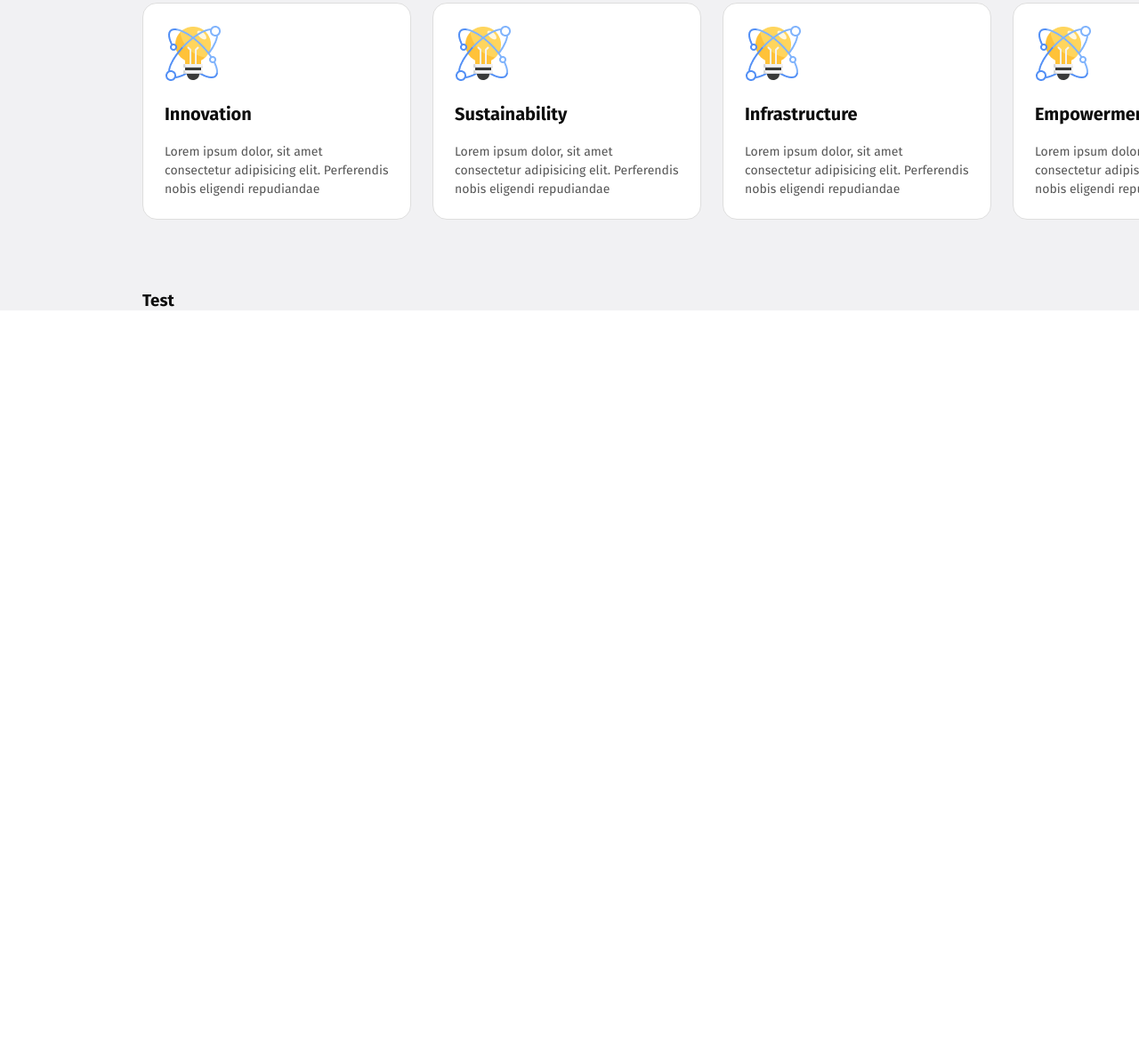
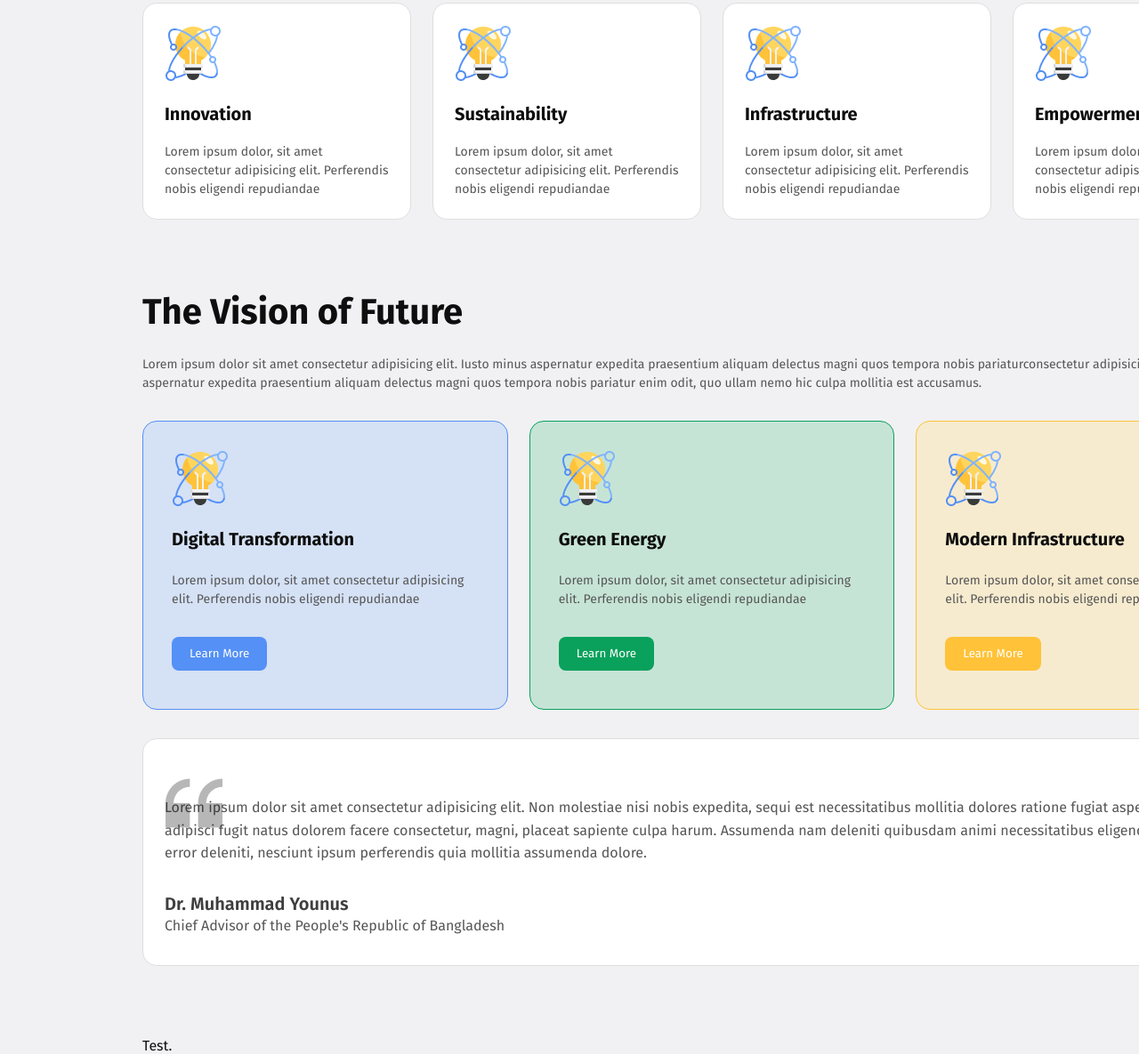
Before and after one commit to Jakirhossain80/assignment-one-706, a plain HTML site: page index.html in a window 1280 px wide. Shown: the part 817-2002 px from the top of the page at 89% size. Before the commit the page ends 1166 px from the top, so only its background shows below. Drawn offline with Linux system fonts and the light colour scheme.

Commit message:
Vision section has completed

```diff
--- a/index.html
+++ b/index.html
@@ -88,9 +88,55 @@
         </div>
 
 
+        <div class="visionOne">
+            <h2>The Vision of Future</h2>
+
+            <p>Lorem ipsum dolor sit amet consectetur adipisicing elit. Iusto minus aspernatur expedita praesentium aliquam delectus magni quos tempora nobis pariaturconsectetur adipisicing elit. Iusto minus aspernatur expedita praesentium aliquam delectus magni quos tempora nobis pariatur  enim odit, quo ullam nemo hic culpa mollitia est accusamus.</p>
+
+            <div class="visionTwo">
+
+                <div class="visionThree firstDiv">
+                    <img src="assets/card-icon.png" alt="card-image">
+                    <h3>Digital Transformation</h3>
+                    <p>Lorem ipsum dolor, sit amet consectetur adipisicing elit. Perferendis nobis eligendi repudiandae</p>
+                    <button>Learn More</button>
+                </div>
+
+                <div class="visionThree secondDiv">
+                    <img src="assets/card-icon.png" alt="card-image">
+                    <h3>Green Energy</h3>
+                    <p>Lorem ipsum dolor, sit amet consectetur adipisicing elit. Perferendis nobis eligendi repudiandae</p>
+                    <button>Learn More</button>
+                </div>
+
+                <div class="visionThree thirdDiv">
+                    <img src="assets/card-icon.png" alt="card-image">
+                    <h3>Modern Infrastructure</h3>
+                    <p>Lorem ipsum dolor, sit amet consectetur adipisicing elit. Perferendis nobis eligendi repudiandae</p>
+                    <button>Learn More</button>
+                </div>
+
+            </div>
+
+            <div class="about">
+                <p>Lorem ipsum dolor sit amet consectetur adipisicing elit. Non molestiae nisi nobis expedita, sequi est necessitatibus mollitia dolores ratione fugiat asperiores earum adipisci fugit natus dolorem facere consectetur, magni, placeat sapiente culpa harum. Assumenda nam deleniti quibusdam animi necessitatibus eligendi odio! Optio nisi error deleniti, nesciunt ipsum perferendis quia mollitia assumenda dolore.</p>
+
+                <h3>Dr. Muhammad Younus</h3>
+                <h6>Chief Advisor of the People's Republic of Bangladesh</h6>
+
+                <img src="assets/quote-bg.png" alt="quote-image">
+            </div>
+
+
+
+        </div>
+
+
+
         <div>
-            <h3>Test</h3>
+            Test.
         </div>
+
 
 
        </main>
--- a/style.css
+++ b/style.css
@@ -130,3 +130,145 @@
     line-height:1.5;
     color: #565656;
 }
+
+
+.visionOne h2{
+    font-weight: bold;
+    font-size: 40px;
+}
+
+.visionOne p{
+
+    margin: 24px 0 32px 0;
+    font-size: 14px;
+    font-weight: 400;
+    line-height:1.5;
+    color: #565656;
+
+}
+
+.visionTwo{
+    margin: 32px 0;
+    display: flex;
+    justify-content: space-between;
+    align-items: center;
+}
+
+.visionThree{
+
+    width: 410.67px;
+    height: 325px;
+    border-radius: 16px;
+    padding: 32px;
+
+
+}
+
+.firstDiv{
+    background-color: #d5e1f5;
+    border: 1px solid #5490F5;
+
+}
+
+.secondDiv{
+    background-color: #C6E4D6;
+    border: 1px solid #09A15C;
+
+}
+
+.thirdDiv{
+    background-color: #F7EBCF;
+    border: 1px solid #FFC239;
+
+}
+
+
+.visionOne{
+    margin-bottom: 80px;
+}
+
+.visionThree img{
+    width: 64px;
+    height: 64px;
+
+}
+
+.visionThree h3{
+    font-weight: bold;
+    font-size: 20px;
+    margin: 20px 0;
+
+}
+
+.visionThree p{
+    font-size: 14px;
+    font-weight: 400;
+    line-height:1.5;
+    color: #565656;
+}
+
+.visionThree button{
+    border-radius: 8px;
+    padding: 11px 20px;
+    color: #ffffff;
+    border: none;
+    outline: none;
+}
+
+
+.firstDiv button{
+    background-color: #5490F5;
+
+}
+
+.secondDiv button{
+    background-color: #09A15C;
+
+}
+
+.thirdDiv button{
+    background-color: #FFC239;
+
+}
+
+
+.about{
+    position: relative;
+    width: 1280px;
+    height: 256px;
+    padding: 40px 24px;
+    border-radius: 16px;
+    border: 1px solid #dedede;
+    background-color: #ffffff;
+
+}
+
+.about p{
+    font-size: 16px;
+    font-weight: 400;
+    line-height:1.6;
+    color: #565656;
+
+}
+
+.about h3{
+    font-size: 20px;
+    font-weight: 600;
+    color: #3e3e3e;
+
+}
+
+.about h6{
+    font-size: 16px;
+    font-weight: 400;
+    line-height:1.6;
+    color: #565656;
+}
+
+.about img{
+    width: 64px;
+    height: 64px;
+    position: absolute;
+    left: 25px;
+    top: 40px;
+}
```
